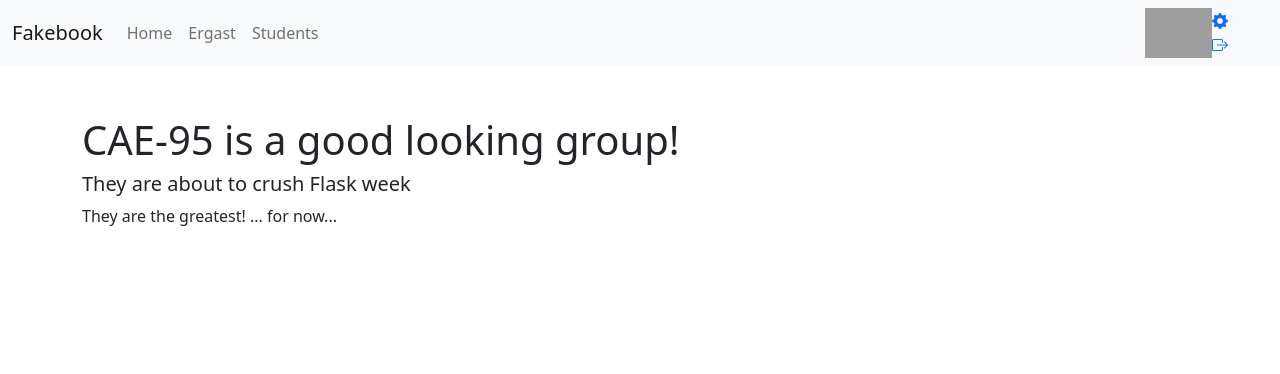
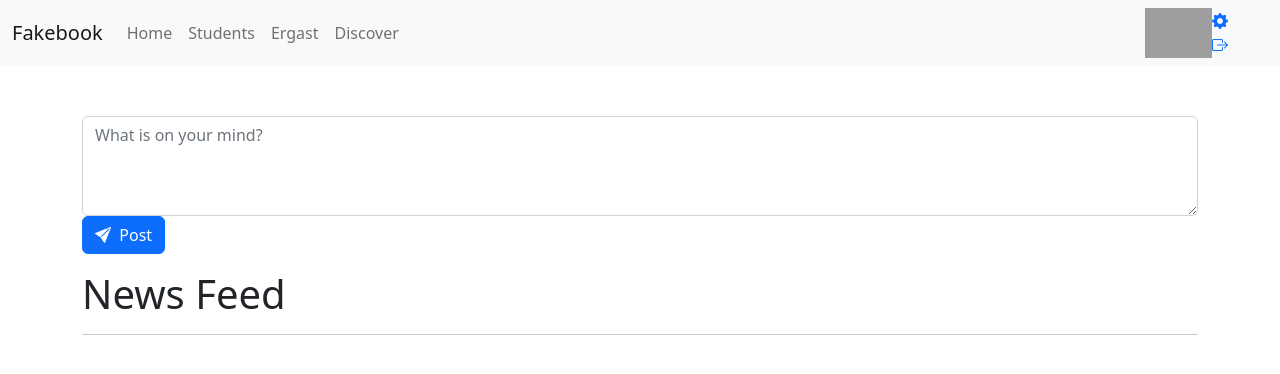
Before and after one commit to CrtlAltElite/CAE-95-Flask, a Flask app: page / in a window 1280 px wide. Shown: the top 374 px of the page. Run offline with Flask 2, Linux system fonts and the light colour scheme; the visitor is signed in with stand-in values (Sample User, id 1); data comes from the database, SQL or seed files in the repository; data that the repository does not hold is empty; some libraries are stand-ins or nearby versions; grey boxes are pictures that could not be loaded.

Commit message:
front end complete

```diff
--- a/app/__init__.py
+++ b/app/__init__.py
@@ -3,7 +3,7 @@ from config import Config
 from flask_sqlalchemy import SQLAlchemy
 from flask_migrate import Migrate
 from flask_login import LoginManager
-
+from flask_moment import Moment
 
 ## Registering plugin/exts
 
@@ -14,6 +14,8 @@ migrate = Migrate()
 # Login
 login = LoginManager()
 
+moment= Moment()
+
 
 def create_app(config_class=Config):
     # initializing
@@ -23,6 +25,7 @@ def create_app(config_class=Config):
     db.init_app(app)
     migrate.init_app(app, db)
     login.init_app(app)
+    moment.init_app(app)
 
     # Configure some Settings
     login.login_view = 'auth.login'
--- a/app/blueprints/social/routes.py
+++ b/app/blueprints/social/routes.py
@@ -1,9 +1,77 @@
 from . import bp as social
-from flask import render_template
+from flask import render_template, request, flash, redirect, url_for
+from flask_login import current_user, login_required
+from app.models import User, Post
 
 # Routes
-@social.route('/', methods=['GET'])
+@social.route('/', methods=['GET', 'POST'])
+@login_required
 def index():
-    return render_template('index.html.j2')
+    if request.method == 'POST':
+        body = request.form.get('body')
+        new_post = Post(body = body, user_id = current_user.id)
+        new_post.save()
+        flash('Thanks for the piece of your mind!', 'success')
+        return redirect(url_for('social.index'))
+    posts = current_user.followed_posts()
+    return render_template('index.html.j2', posts=posts)
 
-# @social.route('', methods=[])
+@social.route('/edit_post/<int:id>', methods=['GET','POST'])
+@login_required
+def edit_post(id):
+    post = Post.query.get(id)
+    if post and post.author.id != current_user.id:
+        flash('GTFO You Silly Wanna B Hakker', 'danger')
+        return redirect(url_for('social.index'))
+    if request.method=='POST':
+        post.edit(request.form.get('body'))
+        post.save()
+        flash("Your post has been edited", "success")
+        return redirect(url_for('social.index'))
+    return render_template('edit_post.html.j2', post=post)
+
+@social.route('/delete_post/<int:id>')
+@login_required
+def delete_post(id):
+    post = Post.query.get(id)
+    if post and post.author.id != current_user.id:
+        flash('GTFO You Silly Wanna B Hakker', 'danger')
+        return redirect(url_for('social.index'))
+    post.delete()
+    flash('You have removed the evidence; you should not be cancelled', 'primary')
+    return redirect(request.referrer or url_for('social.index'))
+
+
+@social.route('/show_users')
+def show_users():
+    users=User.query.filter(User.id != current_user.id).all()
+    return render_template('show_users.html.j2', users=users)
+
+@social.route('/follow/<int:id>')
+@login_required
+def follow(id):
+    u = User.query.get(id)
+    current_user.follow(u)
+    flash(f"You are now following {u.first_name} {u.last_name}", "success")
+    return redirect(url_for("social.show_users"))
+
+@social.route('/unfollow/<int:id>')
+@login_required
+def unfollow(id):
+    u = User.query.get(id)
+    current_user.unfollow(u)
+    flash(f"You are no longer following {u.first_name} {u.last_name}", "success")
+    return redirect(url_for("social.show_users"))
+
+@social.route('/post/my_posts')
+@login_required
+def my_posts():
+    # posts = Post.query.filter_by(id = current_user.id).all()
+
+    return render_template('my_posts.html.j2', posts=current_user.posts.all())
+
+@social.route('/post/<int:id>')
+@login_required
+def get_a_post(id):
+    post = Post.query.get(id)
+    return render_template('single_post.html.j2', post=post, view_all=True)
--- a/app/models.py
+++ b/app/models.py
@@ -83,7 +83,7 @@ class User(UserMixin, db.Model):
     # Get all the posts for user I am following and my own posts
     def followed_posts(self):
         # get all the posts for the users I am following
-        followed = Post.query.join(followers, (Post.user_id == followers.c.followed_id)).filter(followers.c.follwer_id == self.id)
+        followed = Post.query.join(followers, (Post.user_id == followers.c.followed_id)).filter(followers.c.follower_id == self.id)
         # Get all my own posts
         self_posts = Post.query.filter_by(user_id = self.id)
         # Smooosh together and sort them by date
--- a/app/templates/base.html.j2
+++ b/app/templates/base.html.j2
@@ -18,6 +18,7 @@
 
     <script defer src="https://cdn.jsdelivr.net/npm/@popperjs/core@2.11.5/dist/umd/popper.min.js" integrity="sha384-Xe+8cL9oJa6tN/veChSP7q+mnSPaj5Bcu9mPX5F5xIGE0DVittaqT5lorf0EI7Vk" crossorigin="anonymous"></script>
     <script defer src="https://cdn.jsdelivr.net/npm/bootstrap@5.2.0/dist/js/bootstrap.min.js" integrity="sha384-ODmDIVzN+pFdexxHEHFBQH3/9/vQ9uori45z4JjnFsRydbmQbmL5t1tQ0culUzyK" crossorigin="anonymous"></script>
+    {{ moment.include_moment() }}
 </head>
 <body>
 
--- a/app/templates/includes/nav.html.j2
+++ b/app/templates/includes/nav.html.j2
@@ -1,14 +1,15 @@
     <nav class="navbar navbar-expand-lg bg-light">
     <div class="container-fluid">
-        <a class="navbar-brand" href="#">Fakebook</a>
+        <a class="navbar-brand" href="{{url_for('social.index')}}">Fakebook</a>
         <button class="navbar-toggler" type="button" data-bs-toggle="collapse" data-bs-target="#navbarNavAltMarkup" aria-controls="navbarNavAltMarkup" aria-expanded="false" aria-label="Toggle navigation">
         <span class="navbar-toggler-icon"></span>
         </button>
         <div class="collapse navbar-collapse" id="navbarNavAltMarkup">
         <div class="navbar-nav">
             <a class="nav-link" href="{{url_for('social.index')}}">Home</a>
+            <a class="nav-link" href="{{url_for('main.students')}}">Students</a>
             <a class="nav-link" href="{{url_for('main.ergast')}}">Ergast</a>
-            <a class="nav-link" href="{{url_for('main.students')}}">Students</a>
+            <a class="nav-link" href="{{url_for('social.show_users')}}">Discover</a>
             {% if current_user.is_anonymous %}
                 <a class="nav-link" href="{{url_for('auth.login')}}">Login</a>
                 <a class="nav-link" href="{{url_for('auth.register')}}">Register</a>
@@ -17,7 +18,7 @@
 
         {% if current_user.is_authenticated %}
         <ul class="navbar-nav ms-auto align-items-center">
-            <a href='#'>
+            <a href="{{url_for('social.my_posts')}}">
                 <img src="{{current_user.get_icon_url()}}" style="height:50px;">
             </a>
             <li class="nav-item">
--- a/app/templates/index.html.j2
+++ b/app/templates/index.html.j2
@@ -5,7 +5,22 @@
 {% endblock %}
 
 {% block content %}
-    <h1>CAE-95 is a good looking group!</h1>
-    <h5>They are about to crush Flask week</h5>
-    They are the greatest! ... for now...
+    <form method="POST" action="{{url_for('social.index')}}">
+        <div class="mb-3">
+            <textarea
+                class="form-control"
+                placeholder="What is on your mind?"
+                name= "body"
+                style="height: 100px;"></textarea>
+            <button type="submit" class="btn btn-primary"><i class="bi bi-send-fill"></i> &nbsp;Post</button>
+        </div>
+    </form>
+
+
+    <h1>News Feed</h1>
+    <hr>
+    {% for post in posts %}
+        {% include './includes/_post.html.j2' %}
+    {% endfor %}
+
 {% endblock %}
--- a/requirements.txt
+++ b/requirements.txt
@@ -7,6 +7,7 @@ email-validator==1.2.1
 Flask==2.1.3
 Flask-Login==0.6.2
 Flask-Migrate==3.1.0
+Flask-Moment==1.0.4
 Flask-SQLAlchemy==2.5.1
 Flask-WTF==1.0.1
 greenlet==1.1.2
@@ -15,7 +16,9 @@ itsdangerous==2.1.2
 Jinja2==3.1.2
 Mako==1.2.1
 MarkupSafe==2.1.1
+packaging==21.3
 psycopg2-binary==2.9.3
+pyparsing==3.0.9
 python-dotenv==0.20.0
 requests==2.28.1
 SQLAlchemy==1.4.39
```
Also changed, not shown: app/templates/edit_post.html.j2 (added, +18 -0 lines), app/templates/includes/_post.html.j2 (added, +31 -0 lines), app/templates/my_posts.html.j2 (added, +13 -0 lines), app/templates/show_users.html.j2 (added, +30 -0 lines), app/templates/single_post.html.j2 (added, +7 -0 lines).
